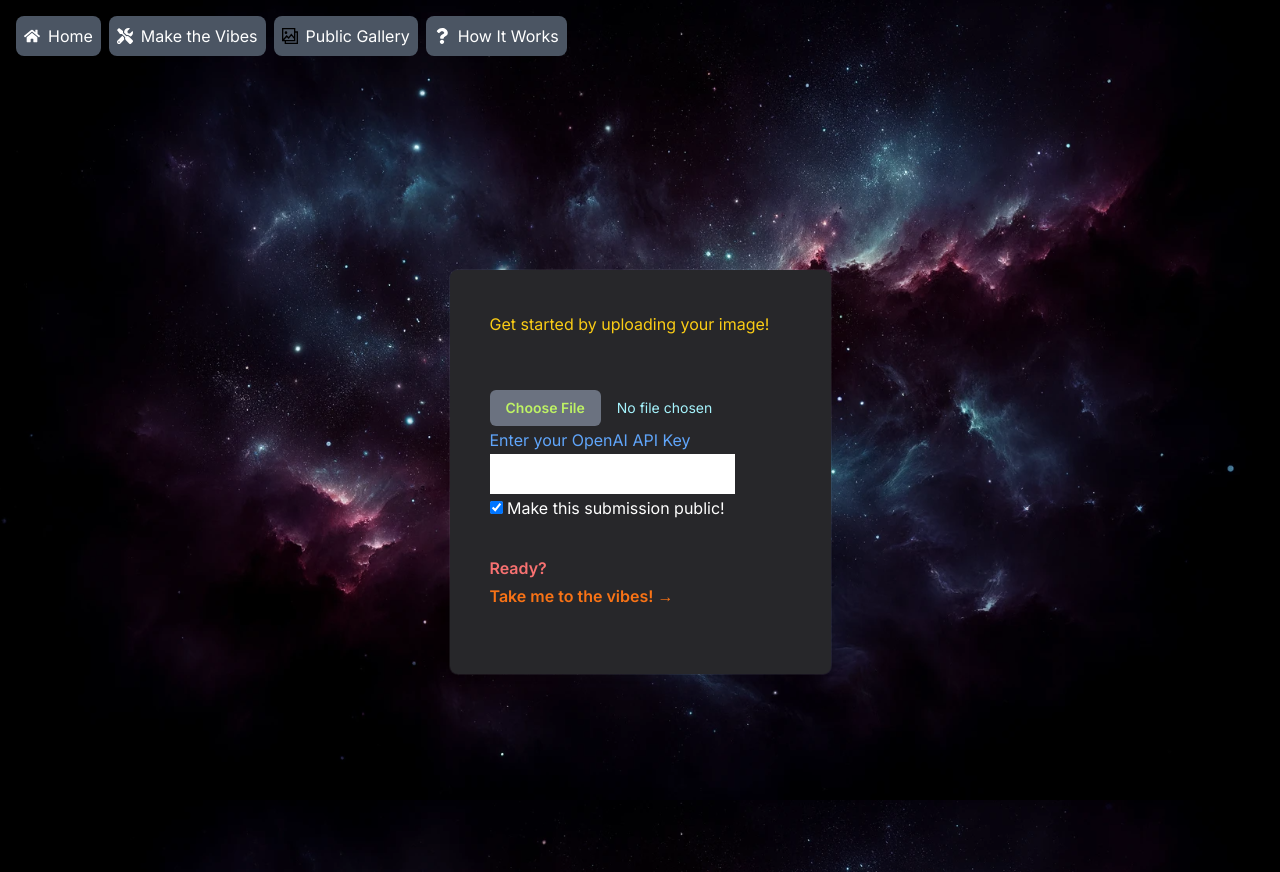
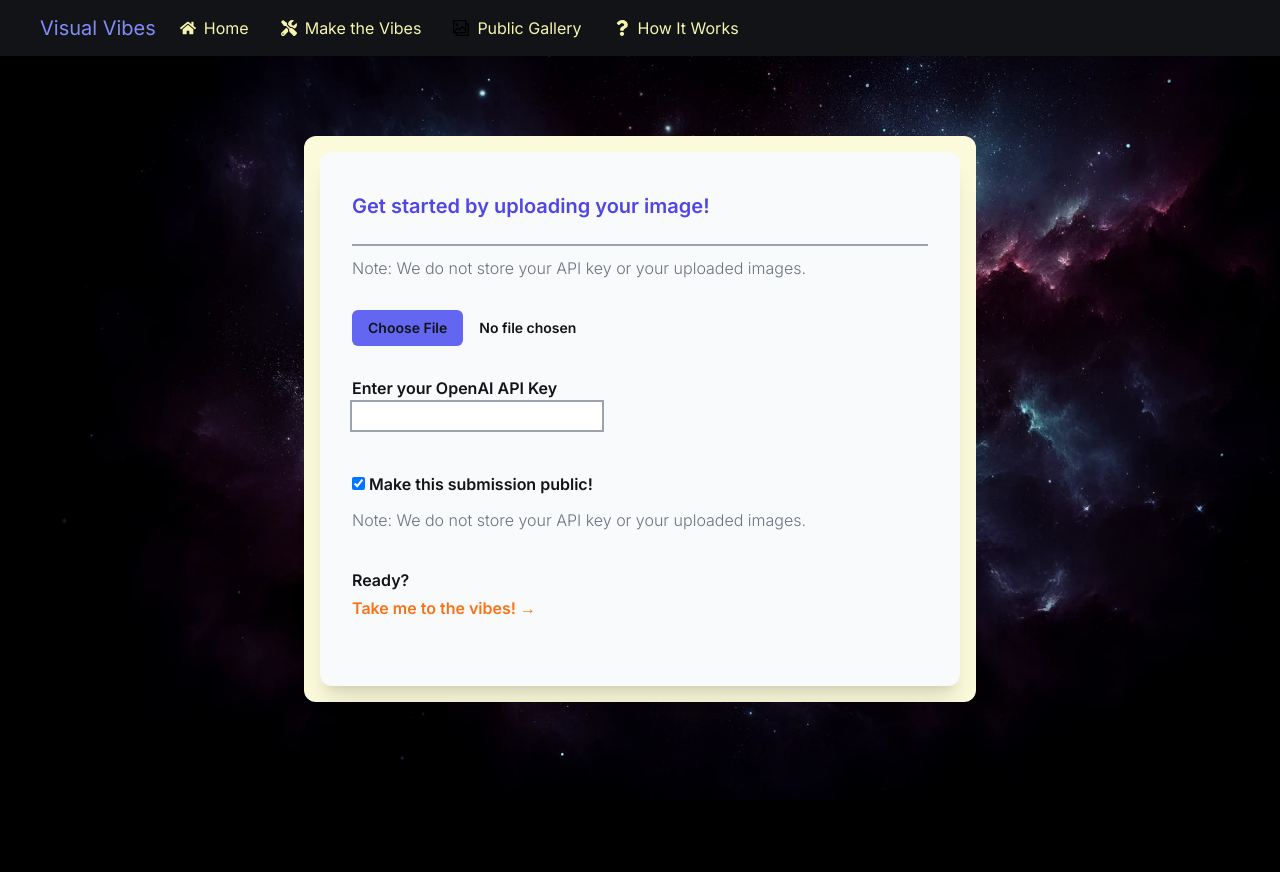
Before and after one commit to Visual-Vibes/visual-vibes, a Next.js app: page /vibes in a window 1280 px wide. After the commit the page ends 800 px from the top, so only its background shows below. Built offline with nearby package versions, Linux system fonts and the light colour scheme.

Commit message:
added some css changes

```diff
--- a/app/howitworks/page.tsx
+++ b/app/howitworks/page.tsx
@@ -10,7 +10,7 @@ const HowItWorksPage = () => {
           </div>
           <Link
             href="/vibes"
-            className="block mt-1 text-lg leading-tight font-medium text-black hover:underline"
+            className="block mt-1 text-lg leading-tight font-medium text-vgray hover:underline"
           >
             Bring Your Objects to Life
           </Link>
--- a/app/vibes/page.tsx
+++ b/app/vibes/page.tsx
@@ -92,12 +92,15 @@ export default function Vibes() {
   }
 
   return (
-    <div className="relative flex min-h-screen flex-col justify-center overflow-hidden py-6 sm:py-12">
-      <div className="relative bg-zinc-800 px-6 pt-2 pb-8 shadow-xl ring-1 ring-gray-400/10 sm:mx-auto sm:max-w-lg sm:rounded-lg sm:px-10">
-        <div className="space-y-6 py-8 text-base leading-7 text-white">
-          <h2 className="text-yellow-400">{statusText}</h2>
+    <div className="mt-20 mx-auto rounded-xl shadow-md overflow-hidden md:max-w-2xl bg-[#FBFADA]">
+      <div className="relative p-8 pt-2 pb-8 shadow-xl rounded-xl font-semibold m-4 bg-gray-50">
+          <div className="space-y-6 py-8 text-base leading-7 text-vgray divide-y-2 divide-gray-400">
+            <h2 className="text-indigo-600 text-xl">{statusText}</h2>
             {generating === "not-started" && (
               <div>
+                <p className="mt-2 text-gray-500 font-light">
+                  Note: We do not store your API key or your uploaded images.
+                </p>
                 <ImageDisplay
                   image={selectedImage}
                   onRemove={() => {
@@ -119,7 +122,7 @@ export default function Vibes() {
                 />
 
                 {/* Make Public Button */}
-              <p>
+                <div className="pt-10">
                   {" "}
                   <input
                     type="checkbox"
@@ -134,11 +137,13 @@ export default function Vibes() {
                     {" "}
                     Make this submission public!
                   </label>
+                  </div>
+                <p className="mt-2 text-gray-500 font-light">
+                  Note: We do not store your API key or your uploaded images.
                 </p>
-
                 {/* Submission Button */}
                 <div className="pt-8 text-base font-semibold leading-7">
-                <p className="text-red-400">Ready?</p>
+                  <p>Ready?</p>
                   <p>
                     {" "}
                     <button
@@ -157,15 +162,11 @@ export default function Vibes() {
                 <ImageSlider imageUrls={imgUrls} />
                 <div className="p-4  text-center flex-col justify-center items-center">
                   {!makePublic && (
-                  <p className="text-red-400">
+                    <p className="text-vcinna">
                       Since your generation was private, it is only accessible
                       here.
                     </p>
                   )}
-                <p>
-                  Enter your email to view your generations in one place! (We
-                  will not email you at all except for signup.)
-                </p>
                   <Auth />
                 </div>
               </div>
--- a/components/FieldInput.tsx
+++ b/components/FieldInput.tsx
@@ -3,12 +3,12 @@ import React from "react";
 export default function FieldInput(props: any) {
   return (
     <div>
-      <p className="text-blue-400"> Enter your OpenAI API Key </p>
+      <p className="text-vgray font-semibold mt-7"> Enter your OpenAI API Key </p>
       <input
         type="text"
         placeholder={props.placeholder}
         name="Api Key"
-        style={{ color: "black", padding: "0.2lh" }}
+        className="outline-2 px-2 outline outline-gray-400"
         onChange={props.onChange}
       />
     </div>
--- a/components/IconLink.tsx
+++ b/components/IconLink.tsx
@@ -10,7 +10,7 @@ type IconLinkProps = {
 const IconLink: React.FC<IconLinkProps> = ({ Icon, href, label }) => {
   return (
     <Link href={href}>
-      <div className="flex flex-row items-center space-x-2 text-white bg-gray-600 p-2 rounded-lg whitespace-nowrap">
+      <div className="flex flex-row items-center space-x-2 text-vvanil bg-transparent p-2 rounded-lg whitespace-nowrap hover:text-vblue">
         <Icon />
         <span>{label}</span>
       </div>
--- a/components/ImageDisplay.tsx
+++ b/components/ImageDisplay.tsx
@@ -4,15 +4,15 @@ export default function ImageDisplay(props: any) {
   return (
     <div>
         {(props.image) && (
-            <div>
+            <div className="flex flex-center">
                 <img
                     alt="not found"
-                    width={"250px"}
+                    className="w-64 h-48 object-contain pt-2"
                     src={URL.createObjectURL(props.image)}
                 />
                 <br />
-                <button
-                    onClick={() => {props.onRemove(null)}}>Remove</button>
+                <button className="text-vcinna"
+                    onClick={() => {props.onRemove(null)}}>X   Change Image</button>
             </div>
         )}
     </div>
--- a/components/ImageUploader.tsx
+++ b/components/ImageUploader.tsx
@@ -5,11 +5,11 @@ export default function ImageUploader(props: any) {
   return (
     <div>
         <input
-        className="block w-full text-sm text-cyan-200
+        className="block w-full text-sm
             file:mr-4 file:py-2 file:px-4 file:rounded-md
             file:border-0 file:text-sm file:font-semibold
-            file:bg-gray-500 file:text-lime-300
-            hover:file:bg-green-100"
+            file:bg-indigo-500 file:text-vgray
+            hover:file:bg-indigo-600"
         type="file"
         name="uploadedImage"
         onChange={props.onChange}
--- a/components/Navbar.tsx
+++ b/components/Navbar.tsx
@@ -7,7 +7,8 @@ import IconLink from "./IconLink";
 
 export default function Navbar() {
   return (
-    <div className="flex flex-row space-x-2 m-4 w-1/6">
+    <div className="flex flex-row space-x-4 mx-0 px-10 py-2 m-4 mt-0 w-100 bg-vgray drop-shadow-xl">
+      <p className="flex flex-row items-center space-x-2 text-indigo-400 whitespace-nowrap text-xl "> Visual Vibes </p>
       <IconLink Icon={FaHome} href="/" label="Home" />
       <IconLink Icon={FaTools} href="/vibes" label="Make the Vibes" />
       <IconLink Icon={GrGallery} href="/gallery" label="Public Gallery" />
--- a/tailwind.config.ts
+++ b/tailwind.config.ts
@@ -7,7 +7,25 @@ const config: Config = {
     "./app/**/*.{js,ts,jsx,tsx,mdx}",
   ],
   theme: {
-    extend: {},
+    extend: {
+      colors: {
+        'vgray': {
+          DEFAULT: '#121317',
+        },
+        'vblue': {
+          DEFAULT: '#2E86AB',
+        },
+        'vvanil': {
+          DEFAULT: '#F6F5AE',
+        },
+        'vyellow': {
+          DEFAULT: '#F5F749',
+        },
+        'vcinna': {
+          DEFAULT: '#E55934',
+        },
+      },
+    },
   },
   plugins: [],
 };
```
Lines whose indentation alone changed are shown as unchanged.
